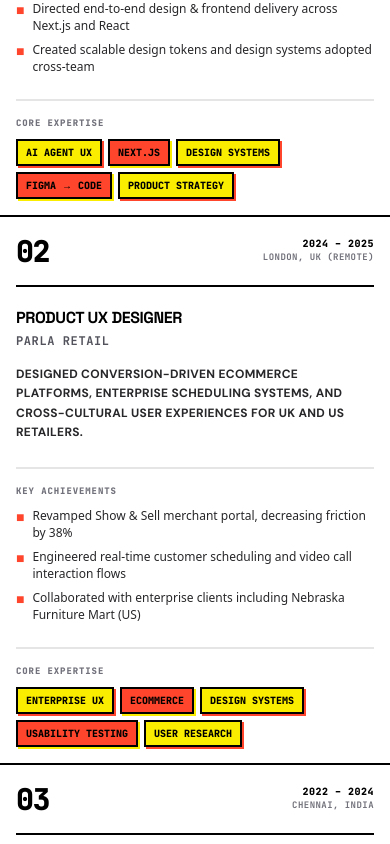
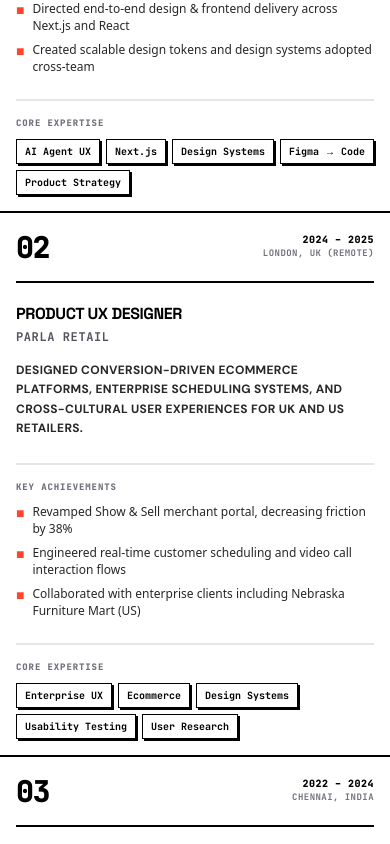
Before and after one commit to santhosh-a-designer/portfolio, a Next.js app: page /v2 in a window 390 px wide. Shown: the part 3780-4624 px from the top of the page. Built offline with nearby package versions, Linux system fonts and the light colour scheme; no server answers.

Commit message:
chore: commit and sync all portfolio and v2 responsive updates

```diff
--- a/app/v2/components/ExperienceSectionV2.tsx
+++ b/app/v2/components/ExperienceSectionV2.tsx
@@ -216,22 +216,15 @@ export default function ExperienceSectionV2() {
                     CORE EXPERTISE
                   </span>
                   <div className="flex flex-wrap gap-1.5">
-                    {exp.skills.map((s, sIdx) => {
-                      const isYellow = sIdx % 2 === 0;
-                      return (
+                    {exp.skills.map((s) => (
                       <span
                         key={s}
-                          className={`text-[10px] font-mono font-black uppercase px-2 py-1 border-2 border-black transition-transform hover:-translate-y-0.5 select-none ${
-                            isYellow
-                              ? "bg-[#FAED00] text-black shadow-[2px_2px_0px_0px_#FF462D]"
-                              : "bg-[#FF462D] text-black shadow-[2px_2px_0px_0px_#FAED00]"
-                          }`}
+                        className="text-[10px] font-mono font-bold px-2 py-1 bg-white border border-black text-black shadow-[2px_2px_0px_0px_rgba(0,0,0,1)] group-hover:border-[#FF462D] transition-colors"
                         title={`<skill type="${s.toLowerCase().replace(/ /g, '-')}" />`}
                       >
                         {s}
                       </span>
-                      );
-                    })}
+                    ))}
                   </div>
                 </div>
               </motion.div>
```
Lines whose indentation alone changed are shown as unchanged.
